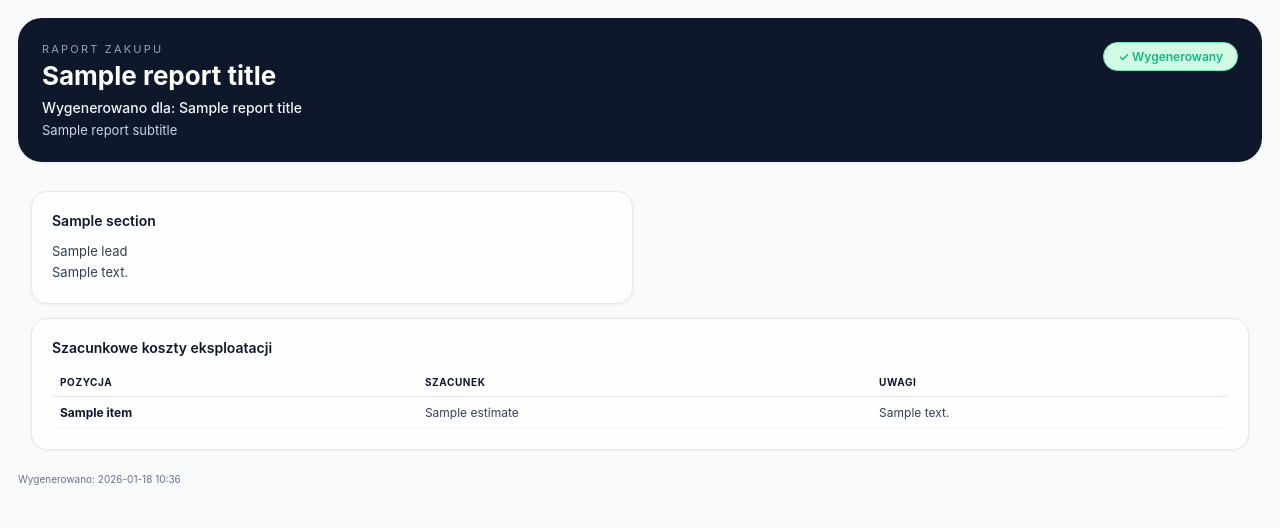
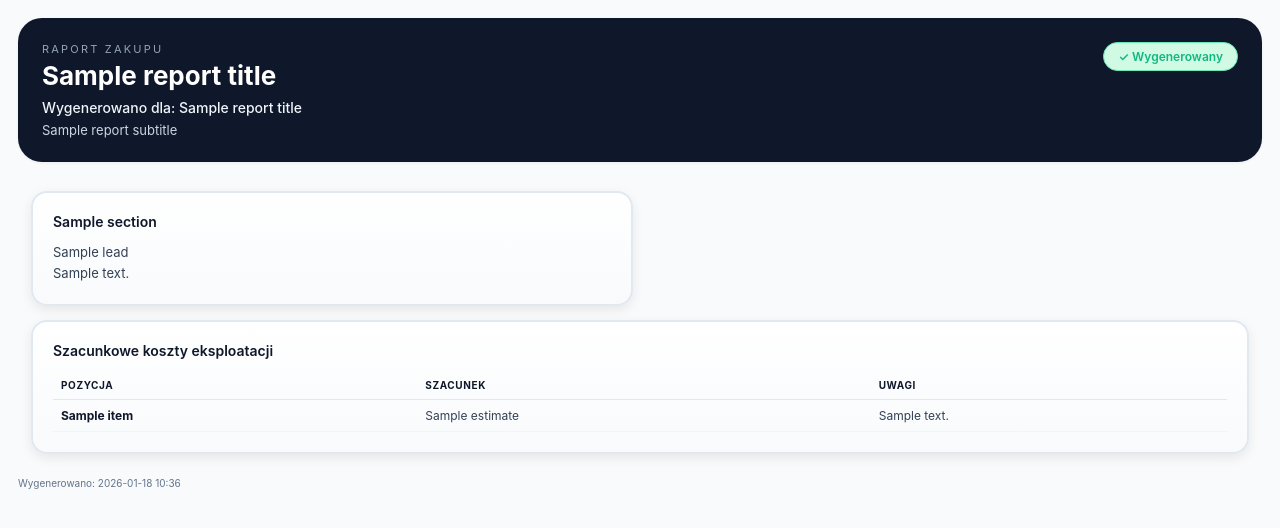
Before and after one commit to michalspoko18/car-buying-assistant, a Django app: template car_buying_assistant/assistant/templates/report_pdf.html in a window 1280 px wide. Shown: the top 528 px of the page. Run offline with Django 5.2, Linux system fonts and the light colour scheme; the template is opened without the code that fills it: most values are stand-ins (such as "Sample title", 1, 10 or a date in 2020).

Commit message:
Enhance card styling in PDF report for better visibility and aesthetics

```diff
--- a/car_buying_assistant/assistant/templates/report_pdf.html
+++ b/car_buying_assistant/assistant/templates/report_pdf.html
@@ -124,12 +124,14 @@
       }
 
       .card {
-        background: rgba(255, 255, 255, 0.9);
-        border: 1px solid var(--ring);
-        border-radius: var(--radius);
-        box-shadow: var(--shadow);
+        background-color: #ffffff !important;
+        border: 2px solid #e2e8f0 !important; /* stronger visible border */
+        border-radius: 16px; /* rounded-2xl like on site */
+        box-shadow: 0 4px 12px rgba(0, 0, 0, 0.08);
         padding: 20px;
         color: var(--text);
+        /* subtle background tint to stand out from page */
+        background: linear-gradient(180deg, #ffffff 0%, #f8fafc 100%) !important;
         /* avoid splitting cards across pages */
         page-break-inside: avoid;
         break-inside: avoid;
```
